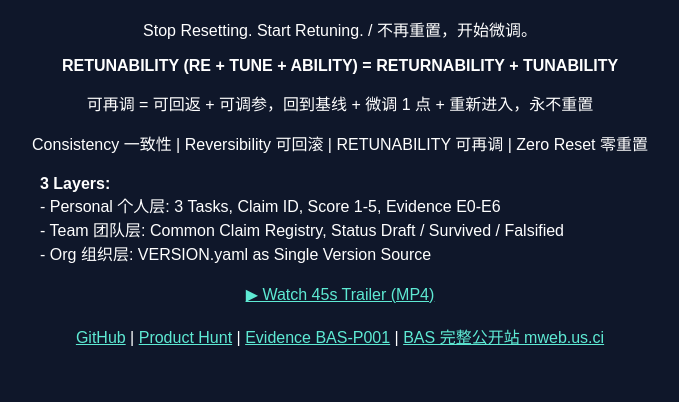
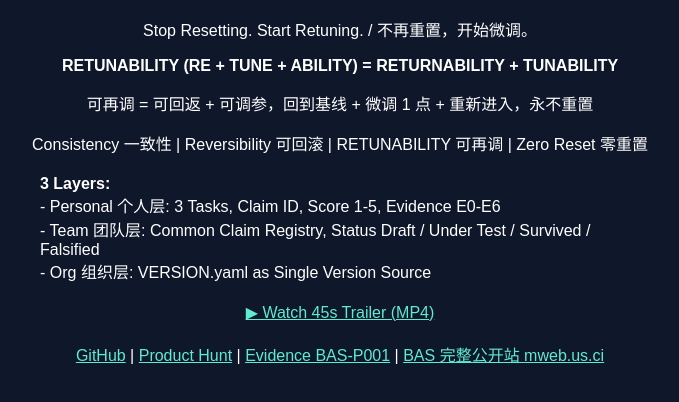
Before and after one commit to gogptsss/baseline-agent-system, a plain HTML site: page docs/index.html in a window 1280 px wide. Shown: the part 186-588 px from the top of the page, without its empty margins (300-979 px from the left). Drawn offline with Linux system fonts and the light colour scheme.

Commit message:
Pages: Team status table now 4 states (Draft / Under Test / Survived / Falsified), matching README

```diff
--- a/docs/index.html
+++ b/docs/index.html
@@ -18,7 +18,7 @@
 <p style="margin:20px auto;max-width:600px;text-align:left">
 <strong>3 Layers:</strong><br>
 - Personal 个人层: 3 Tasks, Claim ID, Score 1-5, Evidence E0-E6<br>
-- Team 团队层: Common Claim Registry, Status Draft / Survived / Falsified<br>
+- Team 团队层: Common Claim Registry, Status Draft / Under Test / Survived / Falsified<br>
 - Org 组织层: VERSION.yaml as Single Version Source
 </p>
 <p style="margin:20px auto"><a href="assets/baseline_45s_trailer.mp4" style="color:#5eead4">▶ Watch 45s Trailer (MP4)</a></p>
```
